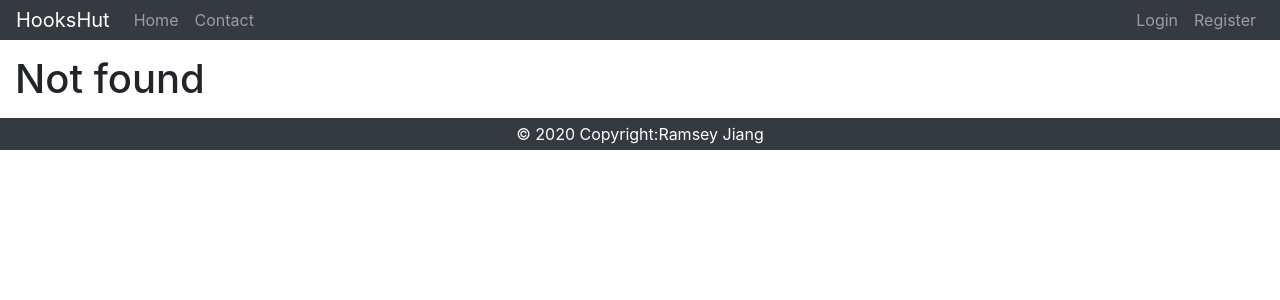
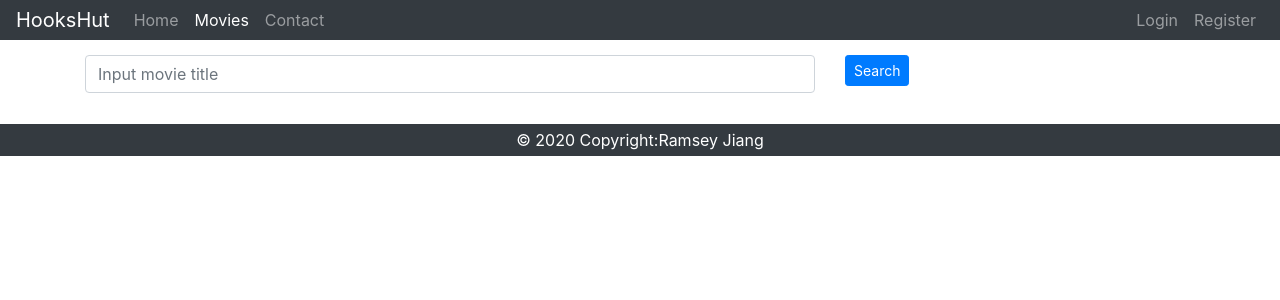
Before and after one commit to ramseyjiang/react-bootstrap-app, a React (Create React App) app: page /movies in a window 1280 px wide. Before the commit this address had no page. Shown: the top 300 px of the page. Built offline with nearby package versions, Linux system fonts and the light colour scheme.

Commit message:
finish an unauth movie search module

```diff
--- a/src/components/Routes.js
+++ b/src/components/Routes.js
@@ -4,6 +4,7 @@ import { AuthContext } from "../contexts/AuthContext";
 import Home from "../views/Home";
 import NotFound from "../views/NotFound";
 import TaskPage from "../views/TaskPage";
+import MoviePage from "../views/MoviePage";
 import Contact from "../views/Contact";
 
 const Routes = () => {
@@ -13,6 +14,7 @@ const Routes = () => {
     <Switch>
       <Route exact path='/' component={Home} />
       <Route path='/home' component={Home} />
+      <Route path='/movies' component={MoviePage} />
       {user && <Route path='/tasks' component={TaskPage} />}
       <Route path='/contact' component={Contact} />
       <Route component={NotFound} />
--- a/src/components/common/layout/Navbar.jsx
+++ b/src/components/common/layout/Navbar.jsx
@@ -22,6 +22,12 @@ const Navigation = () => {
             onClick={() => setExpanded(false)}>
             Home
           </NavLink>
+          <NavLink
+            className='nav-link'
+            to='/movies'
+            onClick={() => setExpanded(false)}>
+            Movies
+          </NavLink>
           { user && <NavLink
             className='nav-link'
             to='/tasks'
--- /dev/null
+++ b/src/components/common/utils/Request.js
@@ -0,0 +1,8 @@
+export const get = async url => {
+  try {
+    const response = await fetch(url);
+    return await response.json();
+  } catch (err) {
+    console.log(err);
+  }
+};
--- /dev/null
+++ b/src/components/movies/MovieInfo.jsx
@@ -0,0 +1,30 @@
+import React from "react";
+import { Card } from "react-bootstrap";
+
+const MovieInfo = ( { movie } ) => {
+  return (
+    <>
+      {movie.Poster && <Card className='text-center'>
+        {movie.Title ? (
+          <Card.Header>Title: {movie.Title}</Card.Header>
+        ) : (
+          ""
+        )}
+        <Card.Img
+          className='card-img-top mx-auto d-block movie-poster-desktop'
+          variant='top'
+          src={movie.Poster}
+        />
+        {movie.Year ? (
+          <Card.Footer>
+            <small className="text-muted">Year: {movie.Year}</small>
+          </Card.Footer>
+        ) : (
+          ""
+        )}
+      </Card>}
+    </>
+  );
+};
+
+export default MovieInfo;
--- /dev/null
+++ b/src/components/movies/MovieList.jsx
@@ -0,0 +1,28 @@
+import React, { useContext } from "react";
+import { MovieContext } from "../../contexts/MovieContext";
+import MovieInfo from './MovieInfo';
+import { Row, Col } from "react-bootstrap";
+
+const MovieList = () => {
+    const { movieApi } = useContext(MovieContext);
+
+    return (
+      <>
+        {movieApi.movies.loading && !movieApi.movies.errorMessage ? (
+          <span>loading... </span>
+        ) : movieApi.movies.errorMessage ? (
+          <div className="errorMessage">{movieApi.movies.errorMessage}</div>
+        ) : (
+          <Row>
+            {movieApi.movies.data && movieApi.movies.data.map((movie, index) => (
+              <Col className="col-6 movie-card-bottom" key={index}>
+                <MovieInfo movie={movie} />
+              </Col>
+            ))}
+          </Row>
+        )}
+      </>
+    );
+  };
+
+  export default MovieList;
--- /dev/null
+++ b/src/components/movies/MovieSearch.jsx
@@ -0,0 +1,55 @@
+import React, { useState, useContext } from "react";
+import { Container, Form, Button, Row, Col } from "react-bootstrap";
+import { MovieContext } from "../../contexts/MovieContext";
+import { get } from "../common/utils/Request";
+
+const Search = () => {
+  const { movieApi } = useContext(MovieContext);
+  const [searchValue, setSearchValue] = useState("");
+  const movieApiUrl = "http://www.omdbapi.com/?apikey=f91c3148&s=";
+
+  const handleSearchChange = e => {
+    setSearchValue(e.target.value);
+  }
+
+  const handleSearch = () => {
+    movieApi.setMovies ({
+      data:[],
+      loading: true,
+      errorMessage: null
+    });
+
+    get(movieApiUrl + searchValue).then(data => {
+      if (data.Response === "True") {
+        movieApi.setMovies({
+          data: data.Search,
+          loading: false,
+          errorMessage: null
+        });
+      } else {
+        movieApi.setMovies ({
+          data:[],
+          loading: false,
+          errorMessage: data.Error
+        });
+      }
+    });
+  }
+
+  return (
+    <Container>
+      <Form>
+        <Form.Group as={Row}>
+          <Col sm={8}>
+            <Form.Control type="text" placeholder="Input movie title" onChange={handleSearchChange} value={searchValue}/>
+          </Col>
+          <Col sm={4}>
+            <Button variant="primary" type="button" size="sm" onClick={handleSearch}>Search</Button>{' '}
+          </Col>
+        </Form.Group>
+      </Form>
+    </Container>
+  );
+}
+
+export default Search;
--- /dev/null
+++ b/src/contexts/MovieContext.js
@@ -0,0 +1,23 @@
+import React, { createContext, useState, useMemo } from "react";
+
+export const MovieContext = createContext();
+
+const MovieContextProvider = ({ children }) => {
+  //In this case, it is not convenient to replace useState to useReducer.
+  //Because after send a request, it is not convenient to separate success and failure into different actions.
+  const [movies, setMovies] = useState({
+    data: [],
+    loading: false,
+    errorMessage: null
+  });
+
+  const movieApi = useMemo(() => ({ movies, setMovies }), [movies, setMovies]);
+
+  return (
+    <MovieContext.Provider value={{ movieApi }}>
+      {children}
+    </MovieContext.Provider>
+  );
+};
+
+export default MovieContextProvider;
--- a/src/index.css
+++ b/src/index.css
@@ -20,3 +20,12 @@ code {
   margin-top: 55px;
   margin-bottom: 15px;
 }
+
+.movie-card-bottom {
+  padding-bottom: 10px;
+}
+
+.movie-poster-desktop {
+  width: 330px;
+  height: 200px;
+}
--- /dev/null
+++ b/src/views/MoviePage.jsx
@@ -0,0 +1,15 @@
+import React from "react";
+import MovieContextProvider from "../contexts/MovieContext";
+import MovieList from "../components/movies/MovieList";
+import MovieSearch from "../components/movies/MovieSearch";
+
+const MoviePage = () => {
+  return (
+    <MovieContextProvider>
+      <MovieSearch />
+      <MovieList />
+    </MovieContextProvider>
+  );
+};
+
+export default MoviePage;
```
